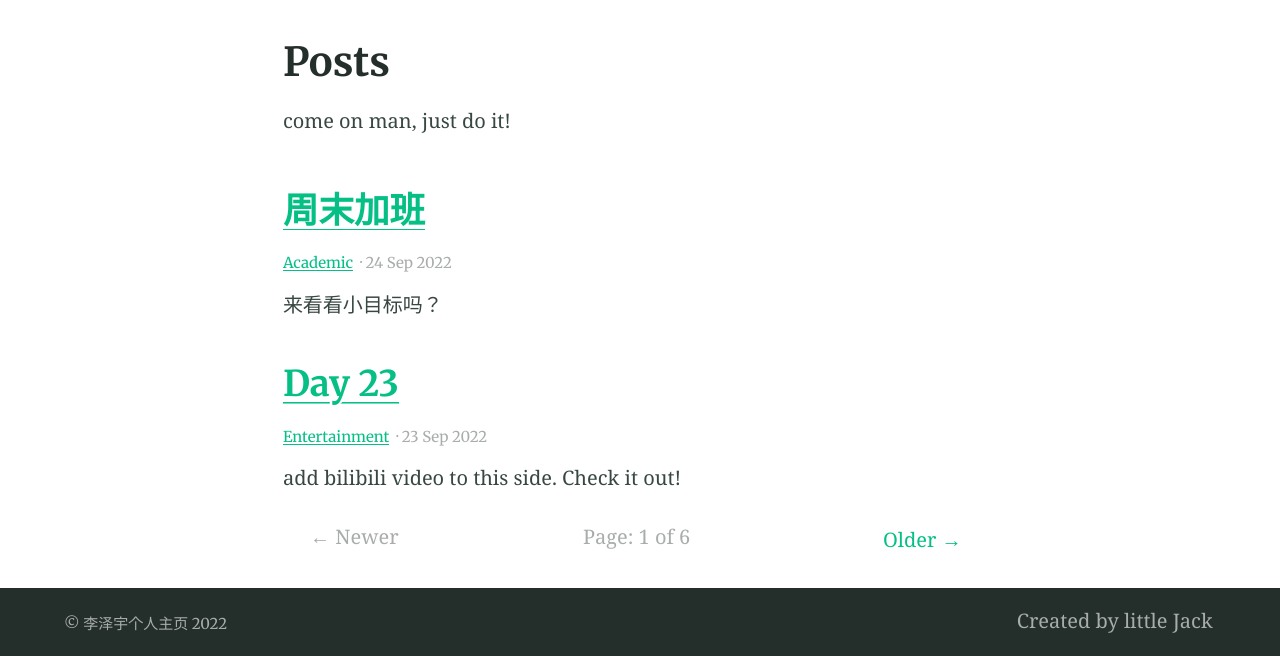
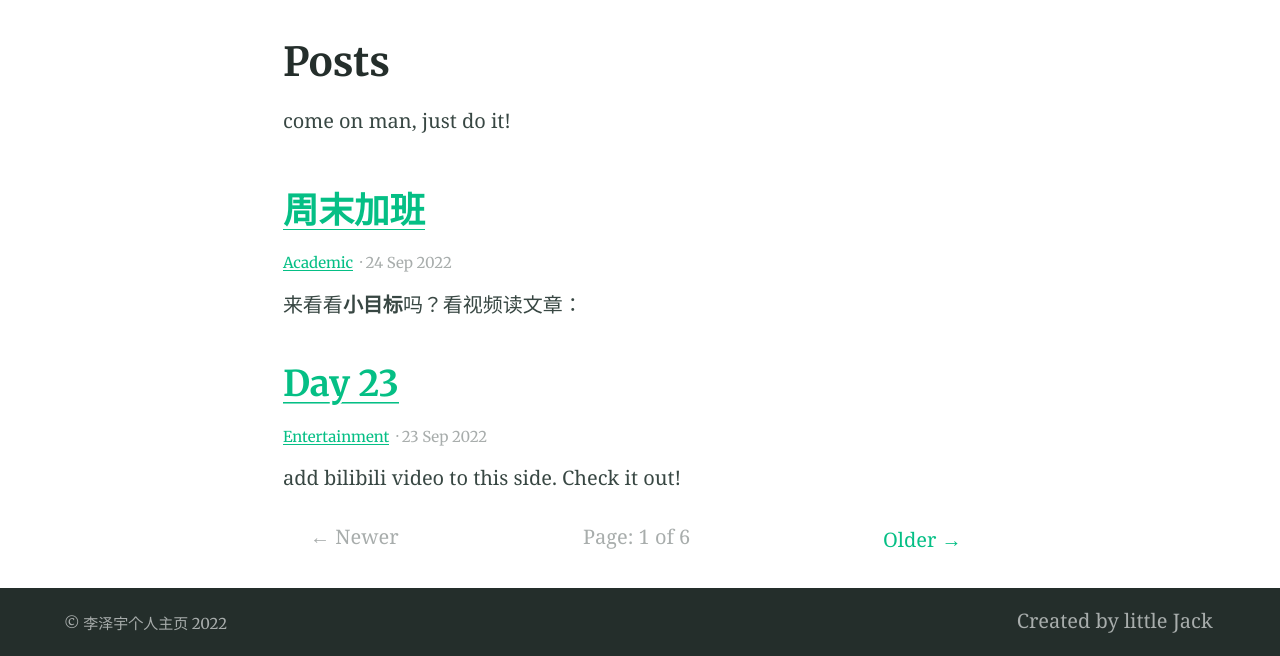
Before and after one commit to lizeyujack/lizeyujack.github.io, a Jekyll site: the page built from blog/index.html, in a window 1280 px wide. Shown: the part 424-1080 px from the top of the page. Built offline with Jekyll 4.4.1, drawn with Linux system fonts in a browser that asks for light colours; the list of posts is cut into pages by our own code.

Commit message:
Update 2022-09-24-example-post-twelve.md

````diff
--- a/_posts/2022-09-24-example-post-twelve.md
+++ b/_posts/2022-09-24-example-post-twelve.md
@@ -4,12 +4,14 @@ categories:
 - Academic
 feature_image: "https://oss.gramaker.com/developer/homepage/image/image-1579053734709.png"
 ---
-来看看小目标吗？
+来看看**小目标**吗？看视频读文章：
 <!-- more -->
-## 黄民烈老师的相关的文章分享：
+## 黄民烈老师的相关的文章分享：Emotional chatting machine
 {% include video.html id="19B4y1y7PR" t="0" title="Siteleaf tutorial video" %}
 
 ## 我的论文解读
 ```python
 print('hello world')
 ```
+## BART论文解读：
+{% include video.html id="14a4y1s77y" t="0" title="Siteleaf tutorial video" %}
````
